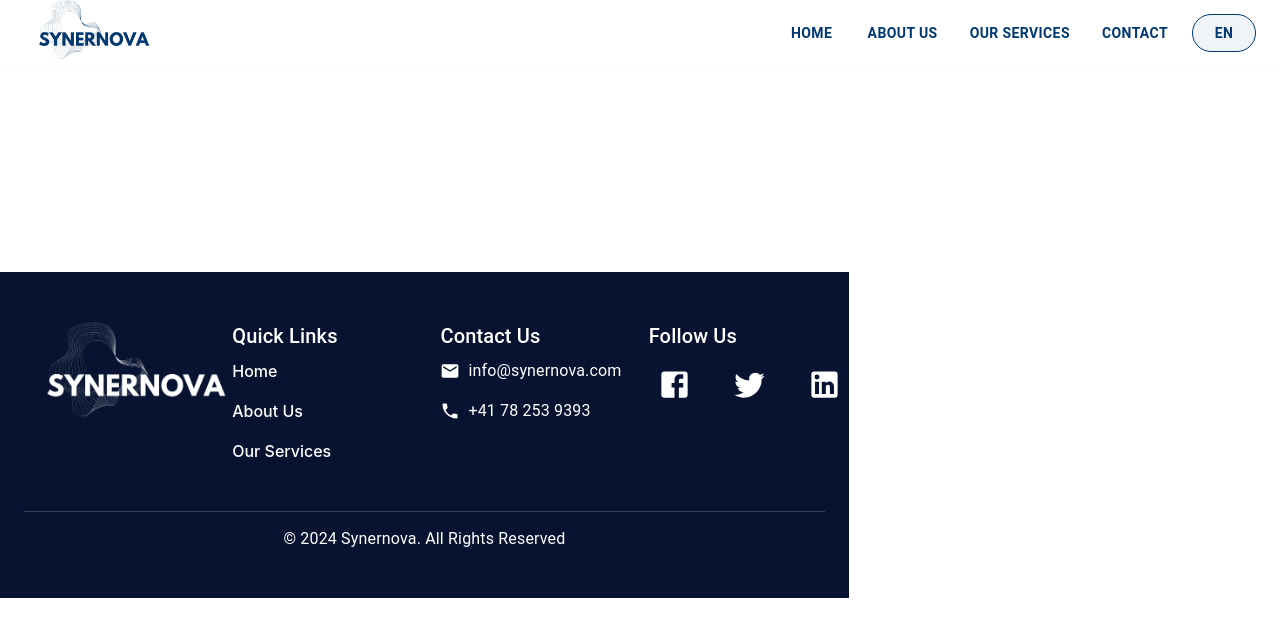
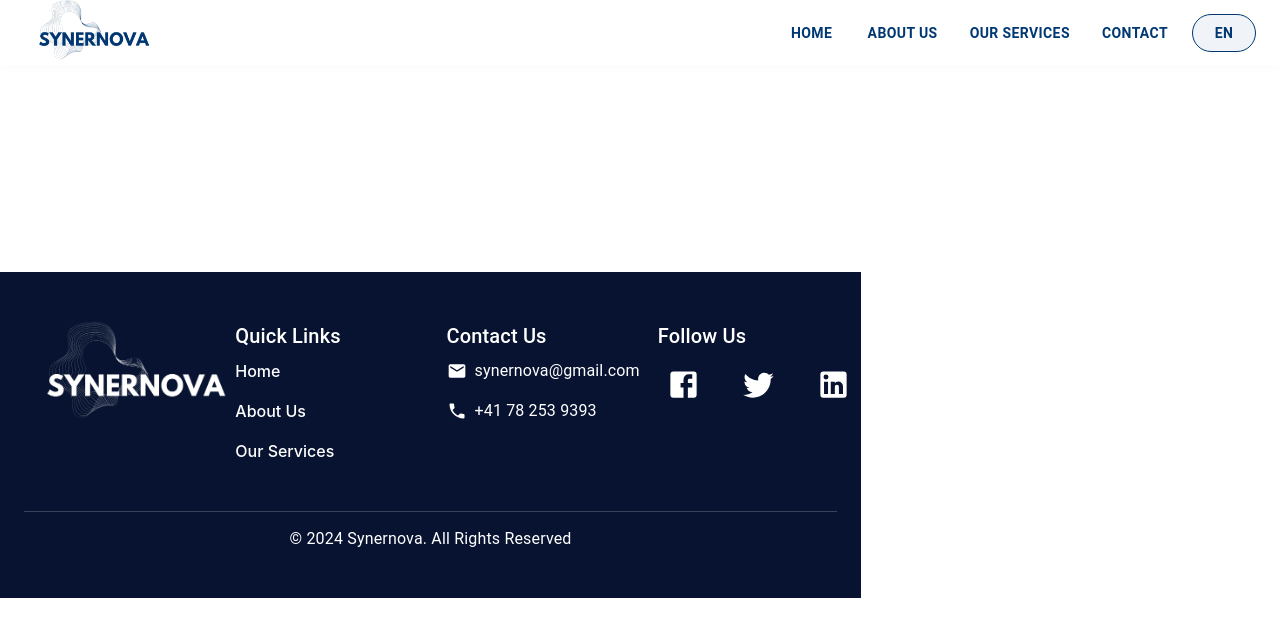
Before and after one commit to RayenSouissi45/synernova, a React (Vite) app: page /synernova/about in a window 1280 px wide. Shown: the top 636 px of the page. Built offline with nearby package versions, Linux system fonts and the light colour scheme.

Commit message:
"fix email service"

```diff
--- a/src/components/sections/FooterSection.jsx
+++ b/src/components/sections/FooterSection.jsx
@@ -98,7 +98,7 @@ const FooterSection = () => {
             >
               <Box display="flex" alignItems="center" gap="0.5rem">
                 <Email fontSize="small" /> {/* Email icon */}
-                <Typography variant="body1">info@synernova.com</Typography>
+                <Typography variant="body1">synernova@gmail.com</Typography>
               </Box>
               <Box display="flex" alignItems="center" gap="0.5rem">
                 <Phone fontSize="small" /> {/* Phone icon */}
--- a/src/components/sections/FormSection.jsx
+++ b/src/components/sections/FormSection.jsx
@@ -72,10 +72,10 @@ const FormSection = () => {
 
     emailjs
       .send(
-        "service_qtfgvwd",
+        "service_uh9lyne",
         "template_h3ynm7d",
         emailData,
-        "U5jq7NYPK5Sa73eHU"
+        "Nb9IfZBv5tYdtK3Q2"
       )
       .then(
         (result) => {
```
